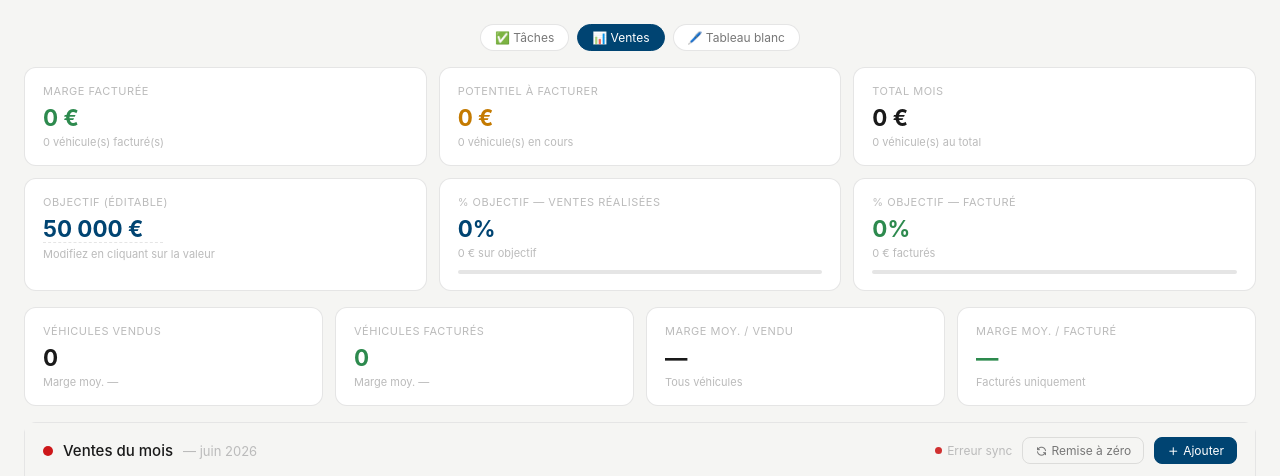
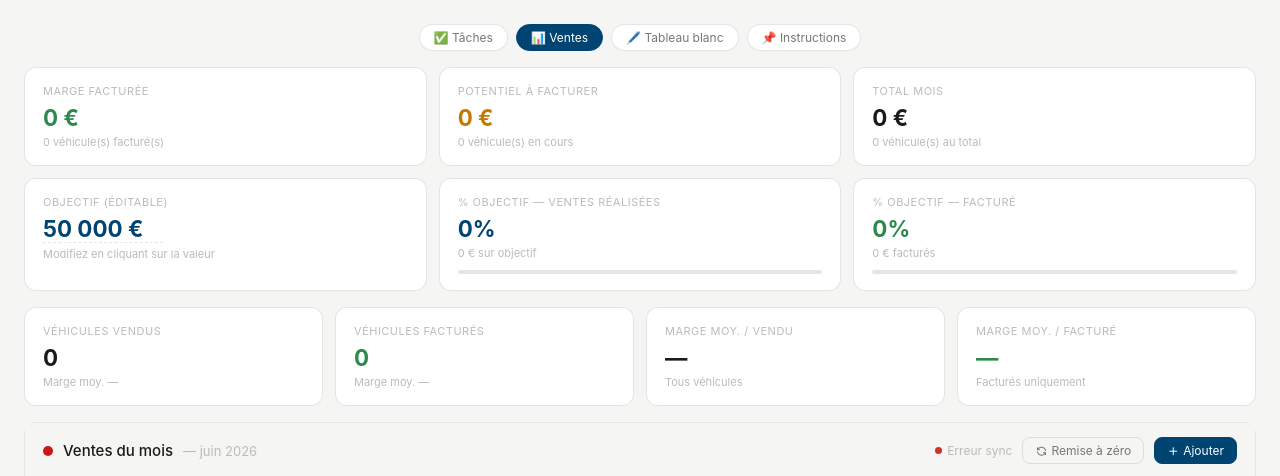
Before and after one commit to gvideira-blip/truck-agence-todo, a website: page ventes.html in a window 1280 px wide. Shown: the top 476 px of the page. Drawn offline with Linux system fonts and the light colour scheme; no server answers; sample sign-in values are in the browser's storage.

Commit message:
Update ventes.html

```diff
--- a/ventes.html
+++ b/ventes.html
@@ -299,6 +299,7 @@
   <a href="/">✅ Tâches</a>
   <a href="/ventes.html" class="active">📊 Ventes</a>
   <a href="/tableau-blanc.html">🖊️ Tableau blanc</a>
+  <a href="/instructions.html">📌 Instructions</a>
 </nav>
 
 <!-- RECAP : 2 rangées × 3 colonnes -->
```
